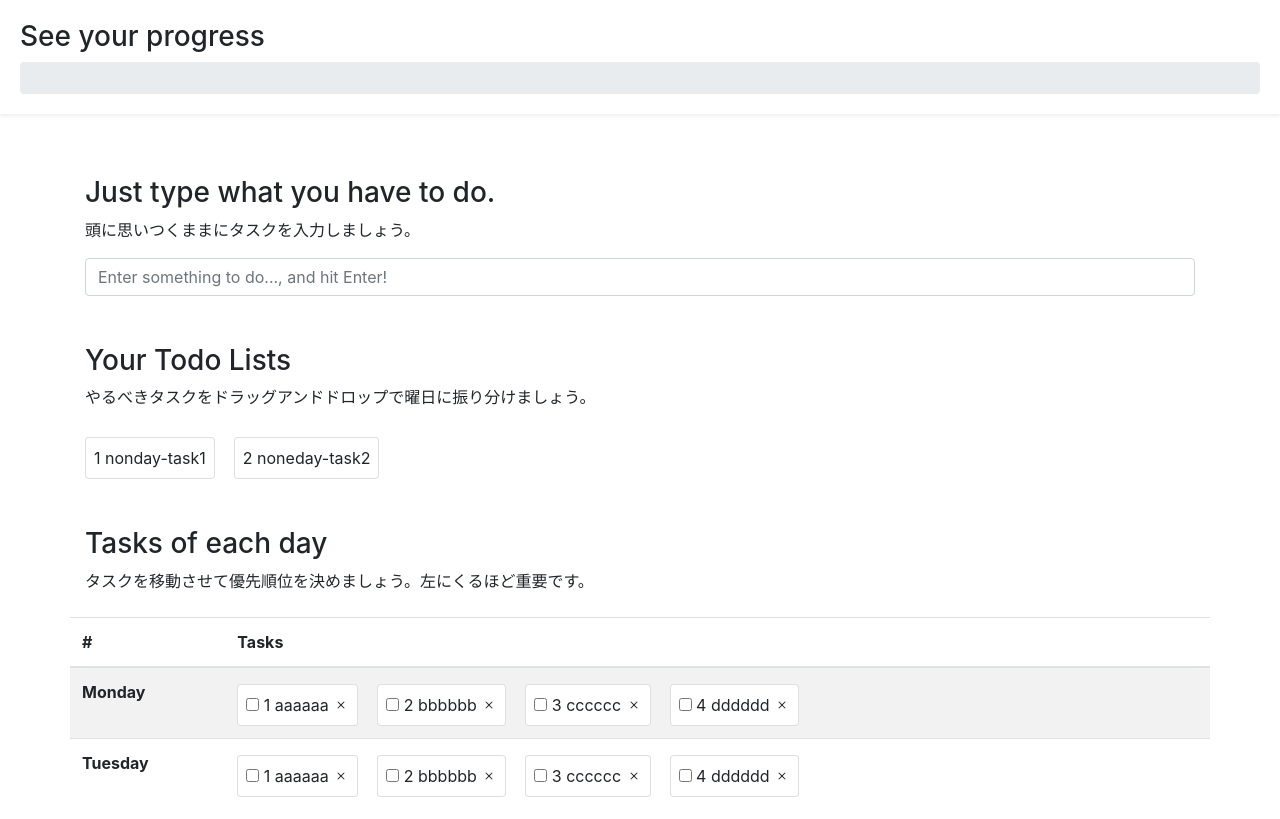
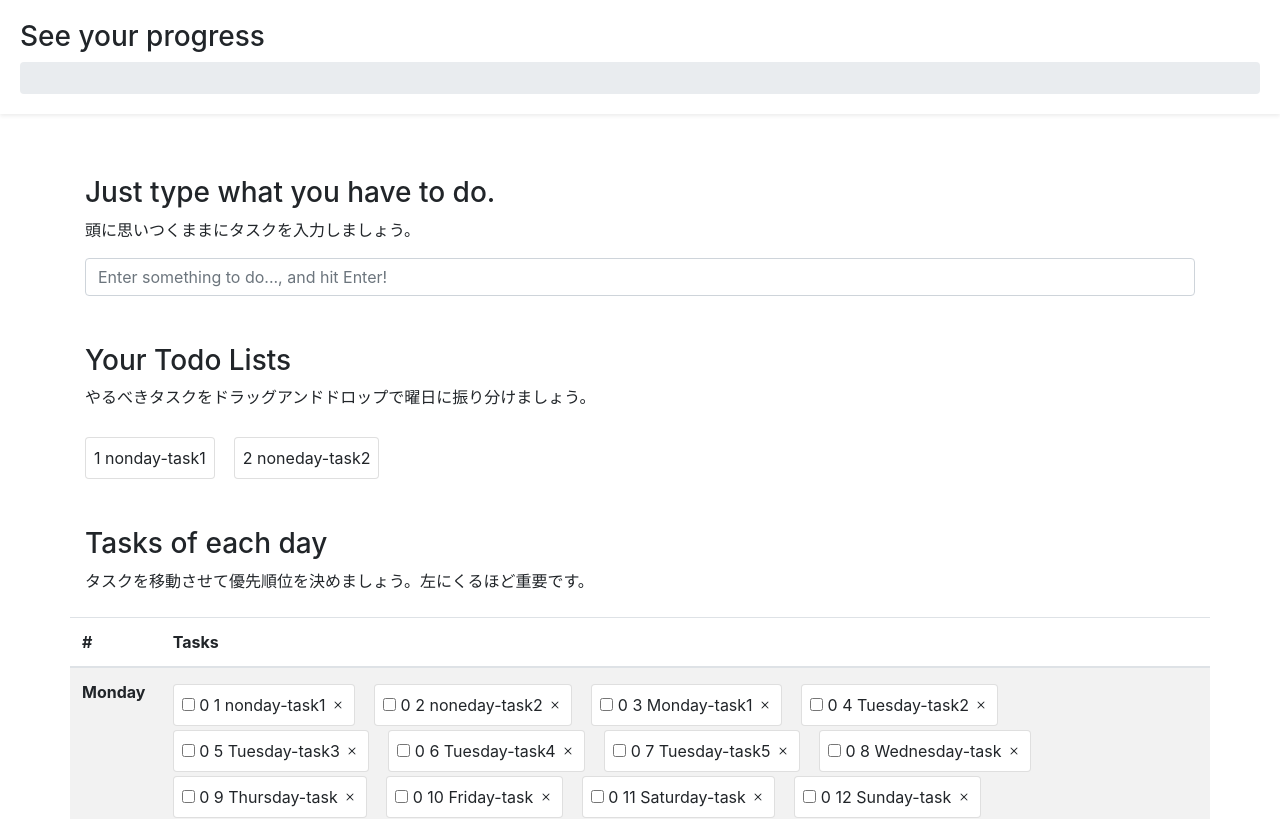
Before and after one commit to cedrictarou/cedrictarou-portfolio-todoAppVue, a Vue app: page / in a window 1280 px wide. Shown: the top 819 px of the page. Built offline with nearby package versions, Linux system fonts and the light colour scheme.

Commit message:
fixing errors

```diff
--- a/src/components/TableComponent.vue
+++ b/src/components/TableComponent.vue
@@ -2,19 +2,19 @@
 <div>
   <b-card-group deck>
     <draggable
-      v-model="myList"
+      v-model="allTasksArray"
       @start="drag=true"
       @end="drag=false"
       group="weekTasks"
       >
-        <b-card class="item mr-1 mt-1" v-for="(element, index) in myList"
+        <b-card class="item mr-1 mt-1" v-for="(element, index) in allTasksArray"
       :key="element.id">
         <b-card-text>
           <input type="checkbox" v-model="element.isDone">
             <span :class="{done: element.isDone}">
-              {{index +1}} {{element.text}}
+              {{dayIndex}} {{index +1}} {{element.text}}
             </span>
-            <span @click="doDelete(index)"><b-icon icon="x"></b-icon></span>
+            <span @click="doDelete(dayIndex, index)"><b-icon icon="x"></b-icon></span>
         </b-card-text>
       </b-card>
     </draggable>
@@ -23,39 +23,43 @@
 </template>
 <script>
 import draggable from "vuedraggable";
-// import Item from "./Item.vue";
 export default {
   components: {
     draggable,
-    // Item,
   },
+  props:['dayIndex'],
   data() {
     return {
       options: {
         group: "weekTasks",
         animation: 200
       },
-      mondayTasksArray: [
-        {text: 'aaaaaa', isDone: false},
-        {text: 'bbbbbb', isDone: false},
-        {text: 'cccccc', isDone: false},
-        {text: 'dddddd', isDone: false},
-      ],
     }
   },
   computed: {
-    myList: {
+    allTasksArray: {
       get() {
-        return this.mondayTasksArray;
+        return this.$store.getters.allTasksArray;
       },
       set(value) {
-        this.mondayTasksArray = value;
-      }
-    }
+        this.$store.dispatch('updateAllTasksArray', value);
+        }
+    },
+    // myList: {
+    //   get() {
+    //     return this.allTasksArray;
+    //   },
+    //   set(value) {
+    //     this.allTasksArray = value;
+    //   }
+    // }
   },
   methods: {
-    doDelete(index) {
-      this.mondayTasksArray.splice(index, 1);
+    //動的にできるのは引数なので、配列で持たせて曜日指定するのが良い
+    //これがいまいちよくわかっていない。
+    doDelete(dayIndex, index) {
+      console.log(dayIndex, index);
+      // this.mondayTasksArray.splice(index, 1);
     },
   }
 };
--- a/src/components/WeekTable.vue
+++ b/src/components/WeekTable.vue
@@ -11,10 +11,10 @@
         </tr>
       </thead>
       <tbody>
-        <tr v-for="day in week" :key="day.id">
+        <tr v-for="(day, dayIndex ) in week" :key="day.id">
           <th scope="row">{{ day }}</th>
           <td>
-            <app-table-component></app-table-component>
+            <app-table-component :dayIndex="dayIndex"></app-table-component>
           </td>
         </tr>
       </tbody>
--- a/src/store.js
+++ b/src/store.js
@@ -24,14 +24,16 @@ export default new Vuex.Store({
     allTasksArray: state => state.allTasksArray,
   },
   mutations: {
-    deleteTask (state, [deletedItems, idx]) {
-      deletedItems.splice(idx, 1);
-    },
-    updateAllTasksArray(state, value) {
-      state.allTasksArray = value;
+    // deleteTask (state, [deletedItems, idx]) {
+    //   deletedItems.splice(idx, 1);
+    // },
+    updateAllTasksArray(state, newValue) {
+      state.allTasksArray = newValue;
     },
   },
   actions: {
-
+    updateAllTasksArray({ commit }, newValue) {
+      commit("updateAllTasksArray", newValue);
+    }
   }
 })
```
